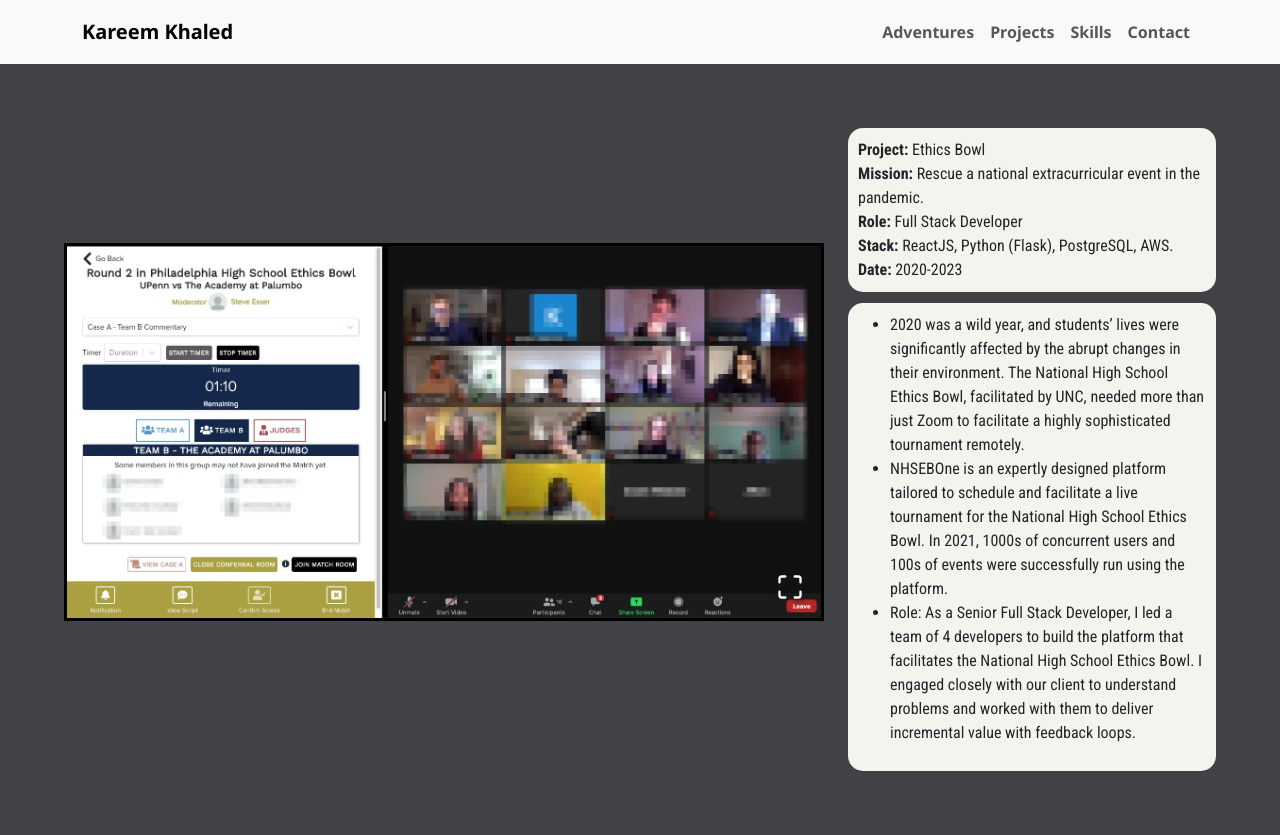
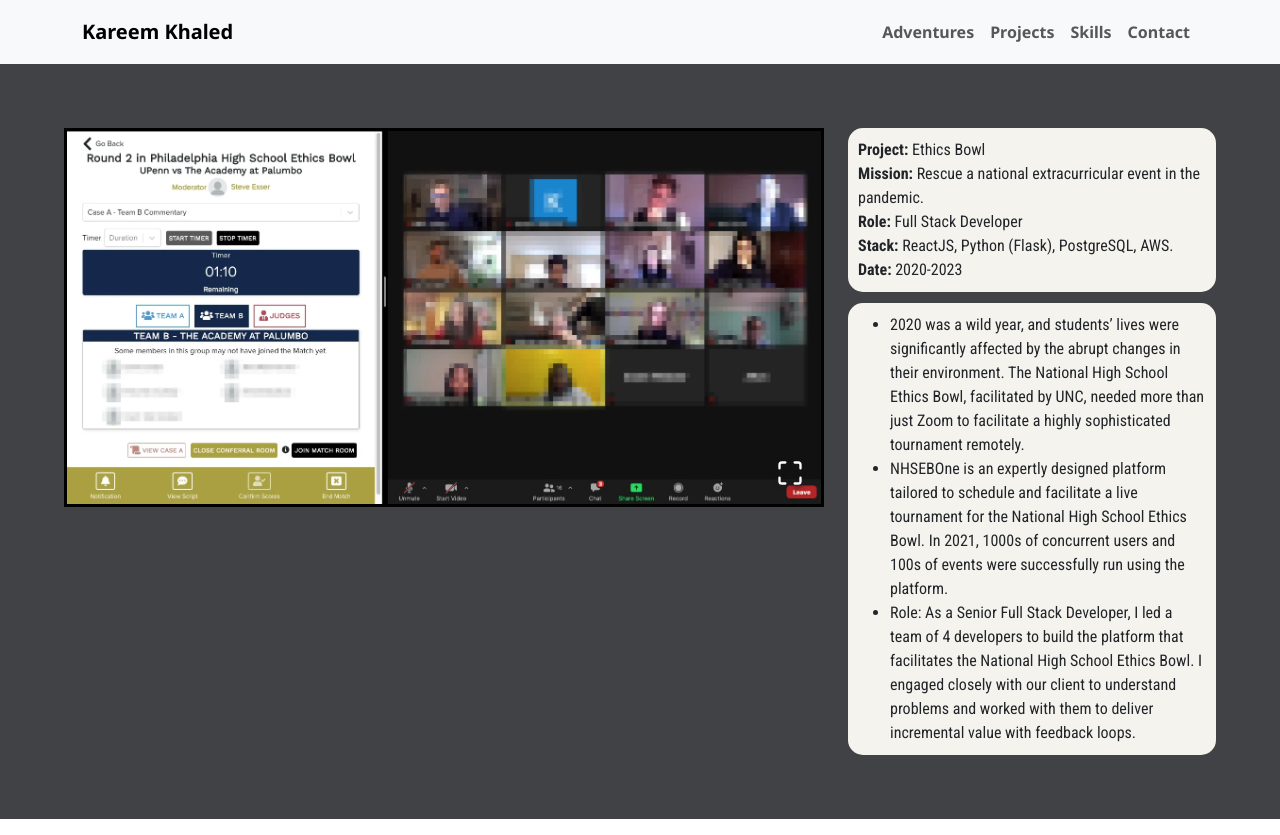
Before and after one commit to CSG55/kareem-portfolio, a React (Create React App) app in the folder kareem-portfolio/: page /project/ethics-bowl in a window 1280 px wide. Built offline with nearby package versions, Linux system fonts and the light colour scheme.

Commit message:
for projects without an image, show logo instead

```diff
--- a/kareem-portfolio/src/components/Projects/ProjectView.js
+++ b/kareem-portfolio/src/components/Projects/ProjectView.js
@@ -4,7 +4,7 @@
 import ImageGallery from "react-image-gallery";
 
 
-function ProjectView({title, mission, role, stack, date, description, image}) {
+function ProjectView({title, mission, role, stack, date, description, image, logo, backgroundColor}) {
     const imageGalleryRef = useRef(null);
 
     const onImageClickHandler = () => {
@@ -21,6 +21,7 @@
         {
             original: image,
             originalAlt:`${title} project photo`,
+            fullscreen:false,
         },
     ];
 
@@ -28,13 +29,16 @@
         <div className="project-view">
             <Row>
                 <Col className={'project-img'} sm={12} md={12} lg={8}>
-                    <ImageGallery
-                        items={images}
-                        showPlayButton={false}
-                        useBrowserFullscreen={false}
-                        ref={imageGalleryRef}
-                        onClick={onImageClickHandler}
-                    />
+                    {/*for projects without an image, show logo instead*/}
+                    {image ? <ImageGallery
+                                items={images}
+                                showPlayButton={false}
+                                useBrowserFullscreen={false}
+                                ref={imageGalleryRef}
+                                onClick={onImageClickHandler}
+                            /> :
+                        <img className={'project-logo'} style={{backgroundColor: backgroundColor}} src={logo} alt={`${title} project photo`}></img>
+                    }
                 </Col>
                 <Col sm={12} md={12} lg={4}>
                     <div className="project-summary">
--- a/kareem-portfolio/src/components/Projects/ProjectViewWrapper.js
+++ b/kareem-portfolio/src/components/Projects/ProjectViewWrapper.js
@@ -18,7 +18,9 @@
                 stack={data['stack']}
                 title={data['title']}
                 mission={data['mission']}
-                image={data['image'] ? data['image'] : data['logo']}
+                image={data['image']}
+                logo={data['logo']}
+                backgroundColor={data['backgroundColor']}
             />
         </div>
     );
--- a/kareem-portfolio/src/styles/projects.scss
+++ b/kareem-portfolio/src/styles/projects.scss
@@ -16,7 +16,7 @@
 
   & .project-img {
     display: flex;
-    margin: auto;
+    //margin: auto;
     justify-content: center;
     padding-bottom: 3%;
     & img {
@@ -24,6 +24,12 @@
       max-height: 100%;
       vertical-align: middle;
       border: 3px solid black;
+    }
+    & .project-logo {
+      zoom: 1.5;
+      width: fit-content;
+      height: fit-content;
+      border-radius: 15px;
     }
   }
 }
@@ -50,4 +56,8 @@
   background-color: $tertiary-beige;
   border-radius: 15px;
   width: 100%;
+
+  & ul {
+    margin-bottom: 0;
+  }
 }
```
